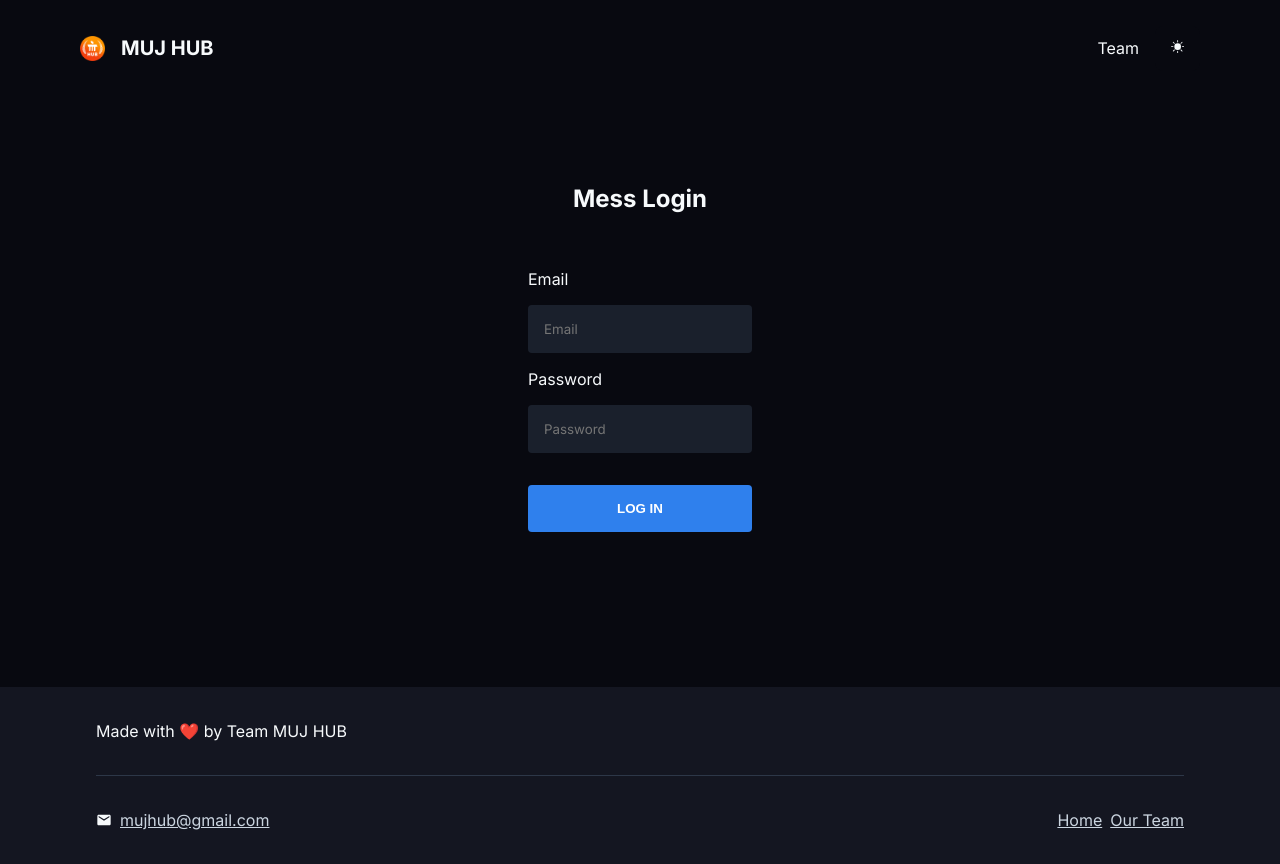
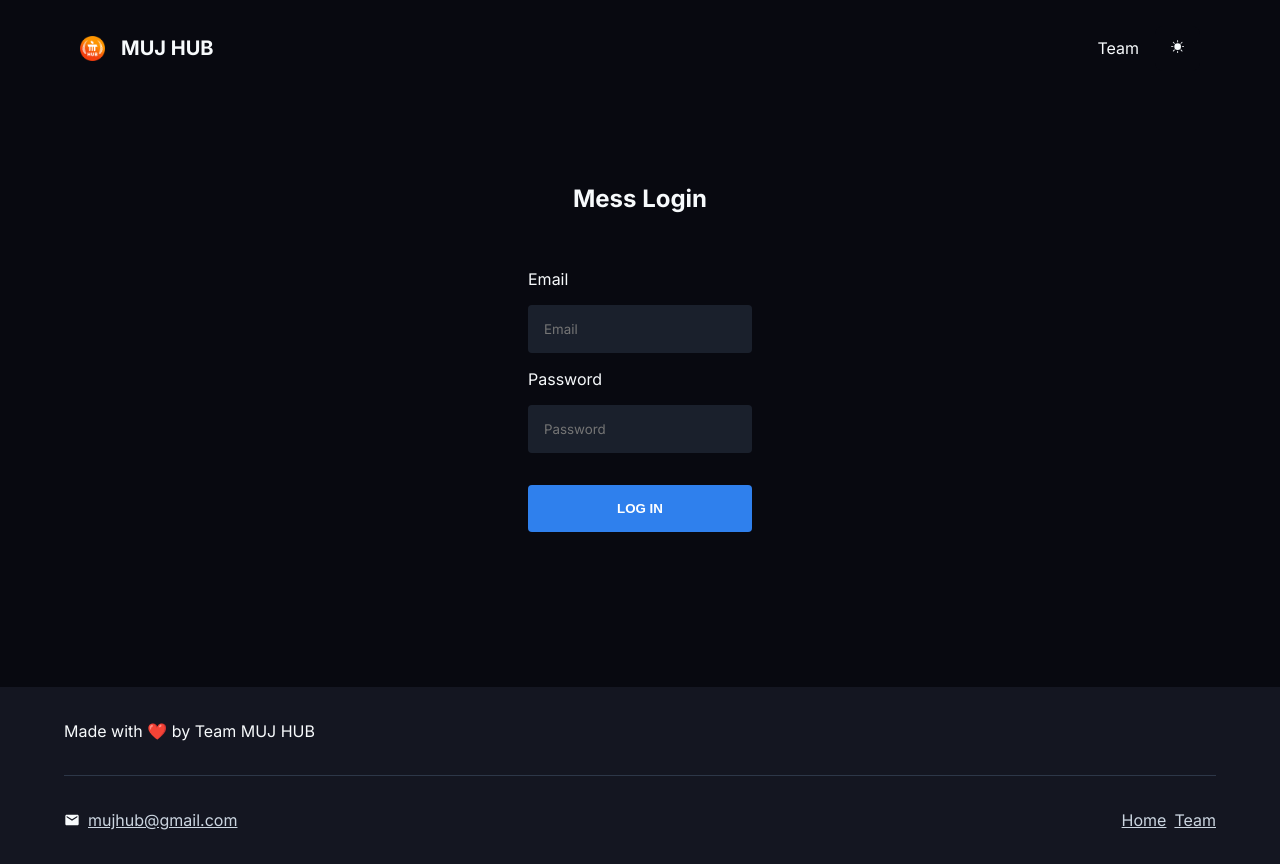
Before and after one commit to mujhub/website, a React (Create React App) app: page /mess/login in a window 1280 px wide. Built offline with nearby package versions, Linux system fonts and the light colour scheme; no server answers.

Commit message:
footer margin fixed

```diff
--- a/src/components/layout/Footer/Footer.jsx
+++ b/src/components/layout/Footer/Footer.jsx
@@ -19,7 +19,7 @@ export const Footer = () => {
 
           <div className="FooterLinks">
             <Link to="/">Home</Link>
-            <Link to="/team">Our Team</Link>
+            <Link to="/team">Team</Link>
           </div>
         </div>
       </div>
--- a/src/styles/components/layout/FooterStyles.js
+++ b/src/styles/components/layout/FooterStyles.js
@@ -2,7 +2,7 @@ import styled from "styled-components";
 
 export const FooterStyles = styled.footer`
   background-color: ${(props) => props.theme.BG2};
-  padding: 0rem 6rem;
+  padding: 0rem 4rem;
   margin-top: 1rem;
 
   a {
```
